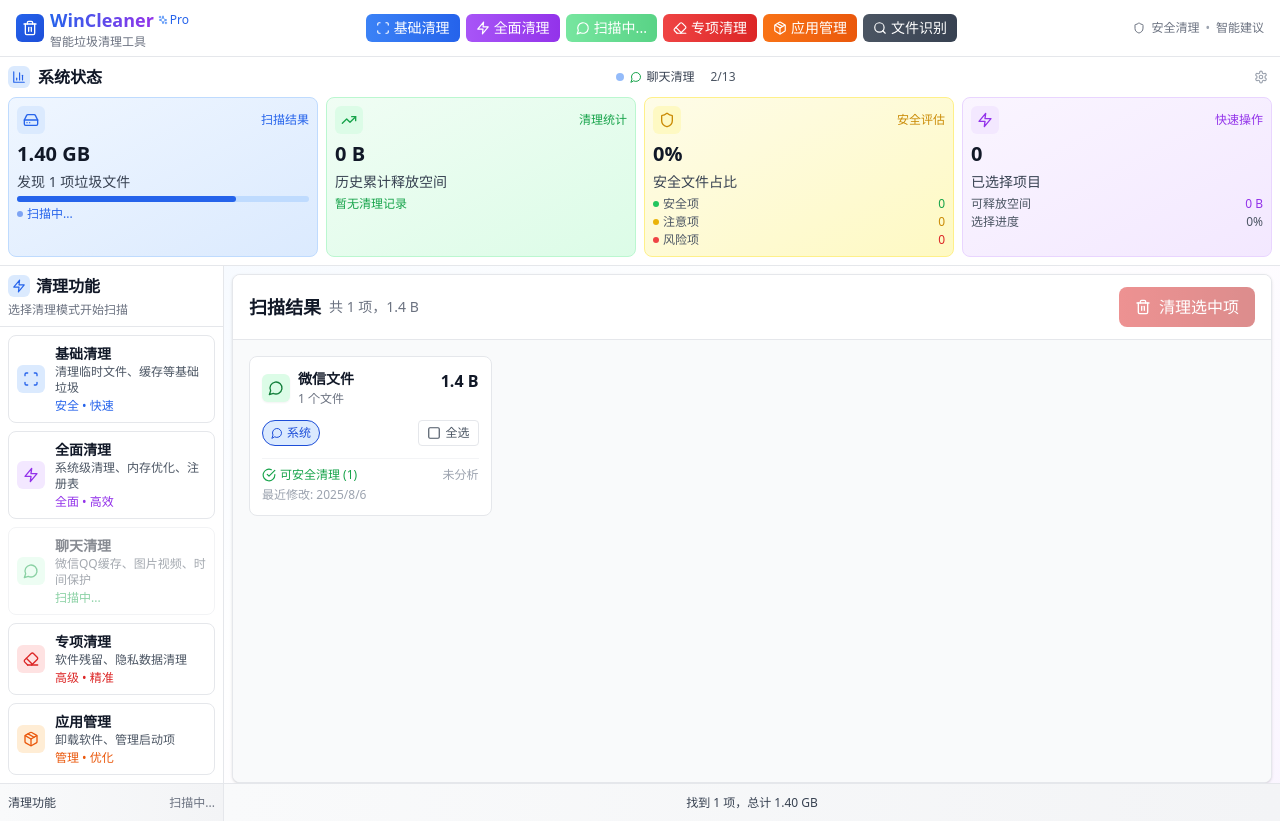
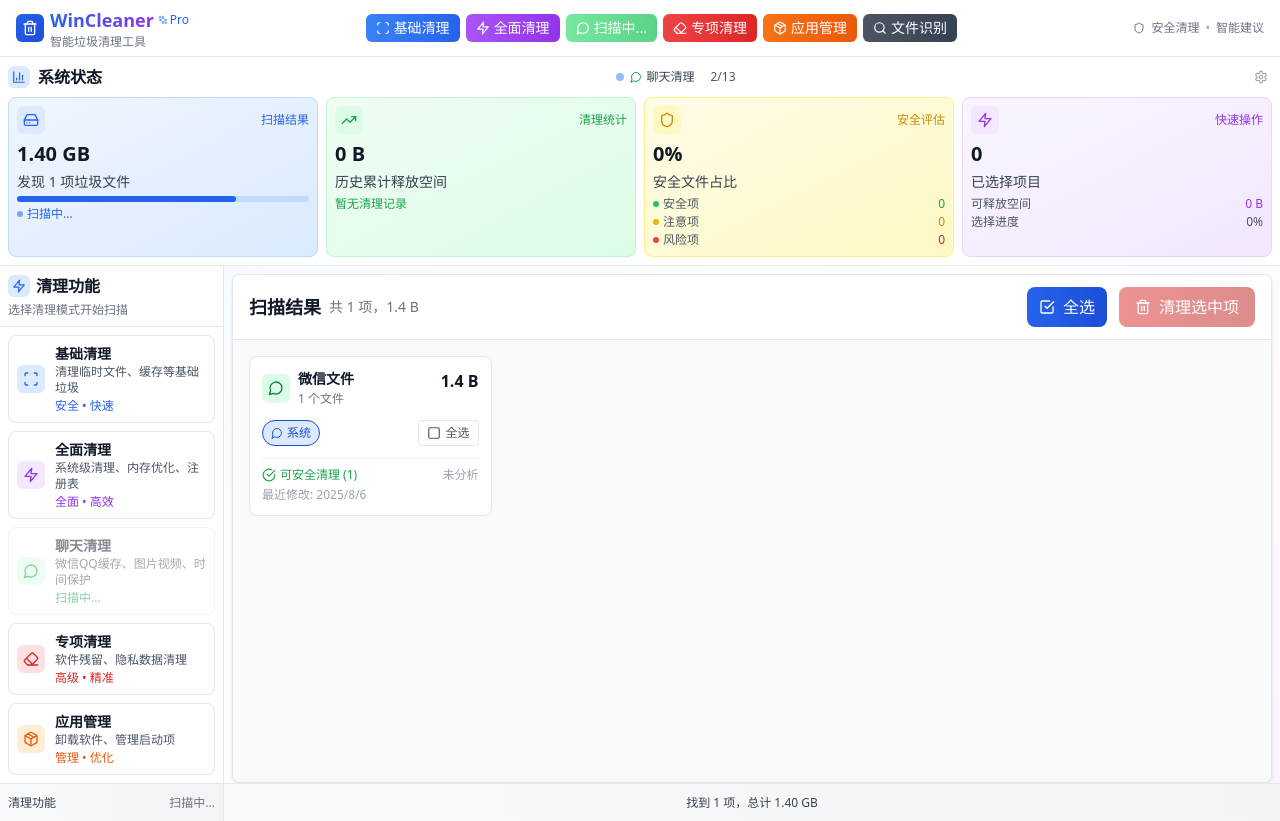
Before and after one commit to Shawn-huang86/wincleaner, a React (Vite) app: page / in a window 1280 px wide. Both pictures are taken after a click on the button "聊天清理". Built offline with nearby package versions, Linux system fonts and the light colour scheme.

Commit message:
增加了扫描结果全选和取消功能

```diff
--- a/src/App.tsx
+++ b/src/App.tsx
@@ -527,6 +527,19 @@ function App() {
     setSelectedItems(newSelected);
   };
 
+  // 批量选择函数
+  const handleBatchSelect = (ids: string[], selected: boolean) => {
+    const newSelected = new Set(selectedItems);
+    ids.forEach(id => {
+      if (selected) {
+        newSelected.add(id);
+      } else {
+        newSelected.delete(id);
+      }
+    });
+    setSelectedItems(newSelected);
+  };
+
   const handleSelectAll = (selected: boolean) => {
     const newSelected = new Set(selectedItems);
 
@@ -820,6 +833,7 @@ function App() {
                 onCategorySelect={setSelectedCategory}
                 availableHeight={availableHeight}
                 onCleanSelected={handleCleanSelected}
+                onBatchSelect={handleBatchSelect}
               />
             </div>
 
--- a/src/components/ResultsTable.tsx
+++ b/src/components/ResultsTable.tsx
@@ -14,6 +14,7 @@ interface ResultsTableProps {
   onCategorySelect: (category: string | null) => void;
   availableHeight?: number; // 可用高度，用于动态调整卡片尺寸
   onCleanSelected?: () => void; // 新增：清理选中项的回调函数
+  onBatchSelect?: (ids: string[], selected: boolean) => void; // 新增：批量选择回调函数
 }
 
 export const ResultsTable: React.FC<ResultsTableProps> = ({
@@ -26,7 +27,8 @@ export const ResultsTable: React.FC<ResultsTableProps> = ({
   onSelectCategory,
   onCategorySelect,
   availableHeight,
-  onCleanSelected
+  onCleanSelected,
+  onBatchSelect
 }) => {
   // 分页状态
   const [currentPage, setCurrentPage] = useState(1);
@@ -270,6 +272,56 @@ export const ResultsTable: React.FC<ResultsTableProps> = ({
           </div>
 
           {onCleanSelected && (
+            <div className="flex items-center gap-3">
+              {/* 全选按钮 */}
+              <button
+                onClick={() => {
+                  const isAppMode = results.length > 0 && results.every(item => item.category === 'application');
+
+                  if (isAppMode && onBatchSelect) {
+                    // 应用管理模式：全选所有页面的可卸载应用
+                    // 获取所有可删除的应用（不限于当前页面）
+                    const allDeletableItems = filteredResults.filter(item => item.canDelete !== false);
+                    const allDeletableSelected = allDeletableItems.every(item => selectedItems.has(item.id));
+
+                    // 使用批量选择函数选中所有可删除的应用
+                    const itemIds = allDeletableItems.map(item => item.id);
+                    onBatchSelect(itemIds, !allDeletableSelected);
+                  } else if (isAppMode) {
+                    // 应用管理模式但没有批量选择函数，回退到逐个选择
+                    const allDeletableItems = filteredResults.filter(item => item.canDelete !== false);
+                    const allDeletableSelected = allDeletableItems.every(item => selectedItems.has(item.id));
+
+                    allDeletableItems.forEach((item, index) => {
+                      setTimeout(() => {
+                        onSelectItem(item.id, !allDeletableSelected);
+                      }, index * 10);
+                    });
+                  } else {
+                    // 普通模式（全面清理、聊天清理等）：基于可删除项目的选择状态
+                    const allDeletableItems = filteredResults.filter(item => item.canDelete !== false);
+                    const selectedDeletableCount = allDeletableItems.filter(item => selectedItems.has(item.id)).length;
+                    const allDeletableSelected = allDeletableItems.length > 0 && selectedDeletableCount === allDeletableItems.length;
+
+                    onSelectAll(!allDeletableSelected);
+                  }
+                }}
+                className="flex items-center gap-2 px-3 py-2 bg-gradient-to-r from-blue-600 to-blue-700 text-white font-medium rounded-lg hover:from-blue-700 hover:to-blue-800 transition-all duration-200"
+              >
+                <CheckSquare className="w-4 h-4" />
+                {(() => {
+                  const isAppMode = results.length > 0 && results.every(item => item.category === 'application');
+
+                  // 统一的逻辑：基于可删除项目的选择状态
+                  const allDeletableItems = filteredResults.filter(item => item.canDelete !== false);
+                  const selectedDeletableCount = allDeletableItems.filter(item => selectedItems.has(item.id)).length;
+                  const allDeletableSelected = allDeletableItems.length > 0 && selectedDeletableCount === allDeletableItems.length;
+
+                  return allDeletableSelected ? '取消全选' : '全选';
+                })()}
+              </button>
+
+              {/* 清理选中项按钮 */}
               <button
                 onClick={onCleanSelected}
                 disabled={selectedCount === 0}
@@ -285,6 +337,7 @@ export const ResultsTable: React.FC<ResultsTableProps> = ({
                   return `清理选中项 ${selectedCount > 0 ? `(${selectedCount})` : ''}`;
                 })()}
               </button>
+            </div>
           )}
         </div>
       )}
```
Lines whose indentation alone changed are shown as unchanged.
